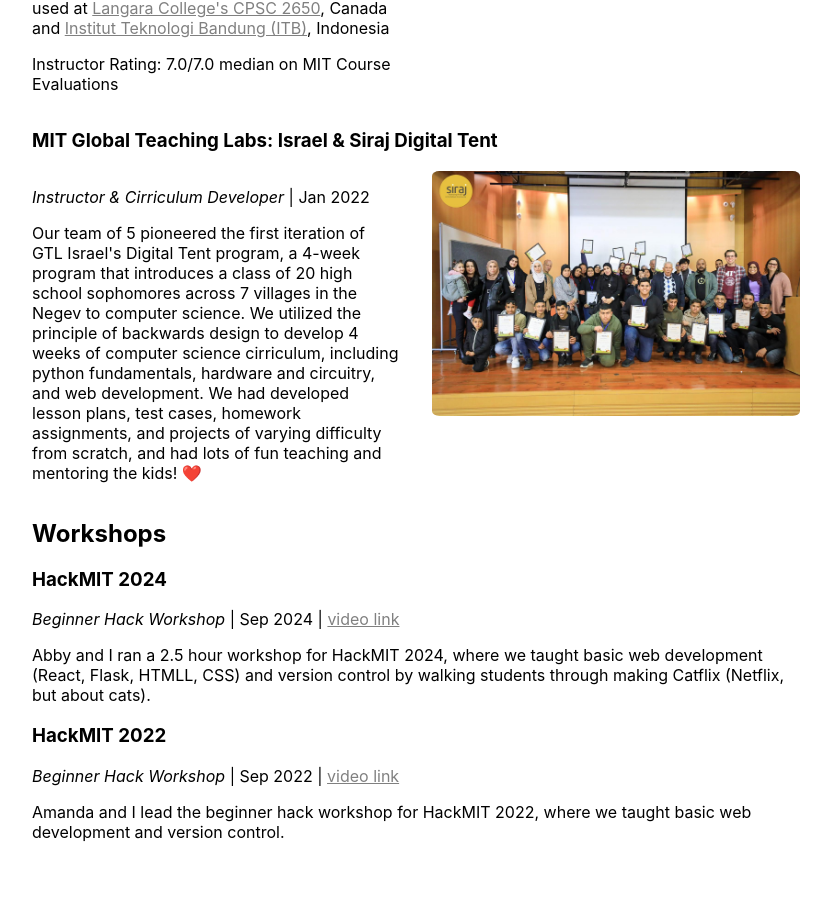
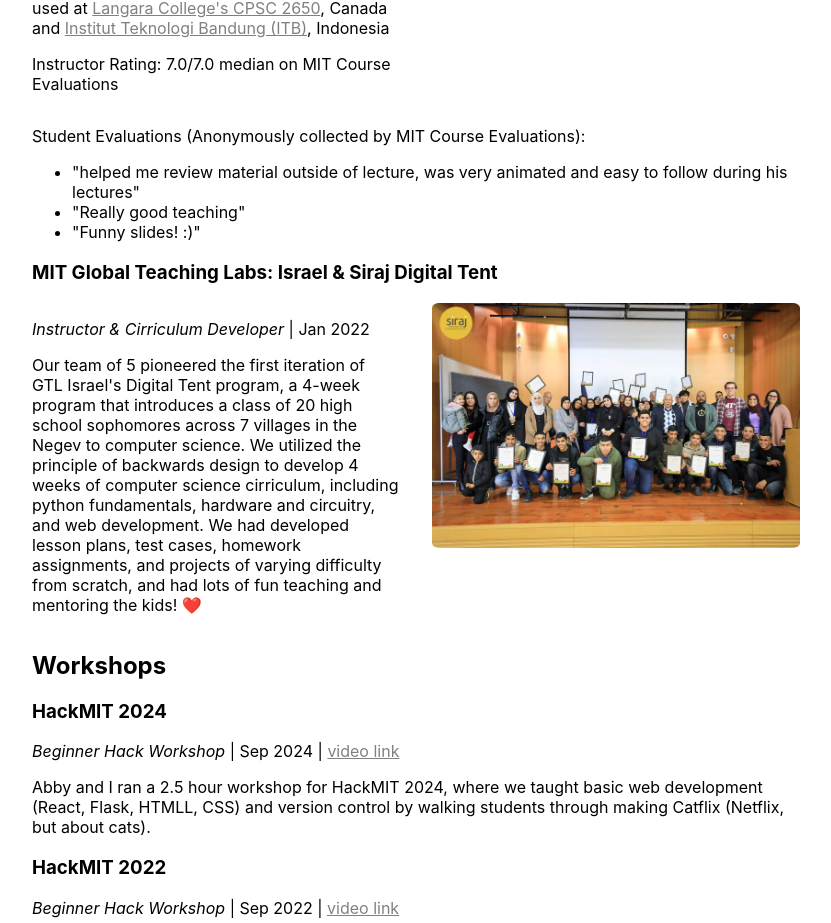
Before and after one commit to tcui37/tcui37.github.io, a React (Create React App) app: page /teachings in a window 1280 px wide. Shown: the part 959-1882 px from the top of the page, without its empty margins (224-1055 px from the left). Before the commit the page ends 1817 px from the top, so only its background shows below. Built offline with nearby package versions, Linux system fonts and the light colour scheme.

Commit message:
added evals

```diff
--- a/src/pages/Teachings.tsx
+++ b/src/pages/Teachings.tsx
@@ -30,7 +30,18 @@ const teachings = [
             </>,
         "img": WeblabPhoto,
         "link": "https://weblab.mit.edu/",
-        "rating": "7.0/7.0 median"
+        "rating": "7.0/7.0 median",
+        "evaluations":<p>
+        Student Evaluations (Anonymously collected by MIT Course Evaluations):
+        <ul>
+
+            <li>"helped me review material outside of lecture, was very animated and easy to follow during his lectures"</li>
+            <li>"Really good teaching"</li>
+            <li>"Funny slides! :)"</li>
+            </ul>
+
+
+        </p>
     },
     {
         "title": "Instructor & Cirriculum Developer",
@@ -84,6 +95,7 @@ const Teachings: React.FC = () => {
                          {teaching.img && <img src={teaching.img} className='img' alt='Project Image'></img>}
                      </Grid>
                  </Grid>
+                        <p>{teaching.evaluations}</p>
 
                     </> :
                     <>
```
